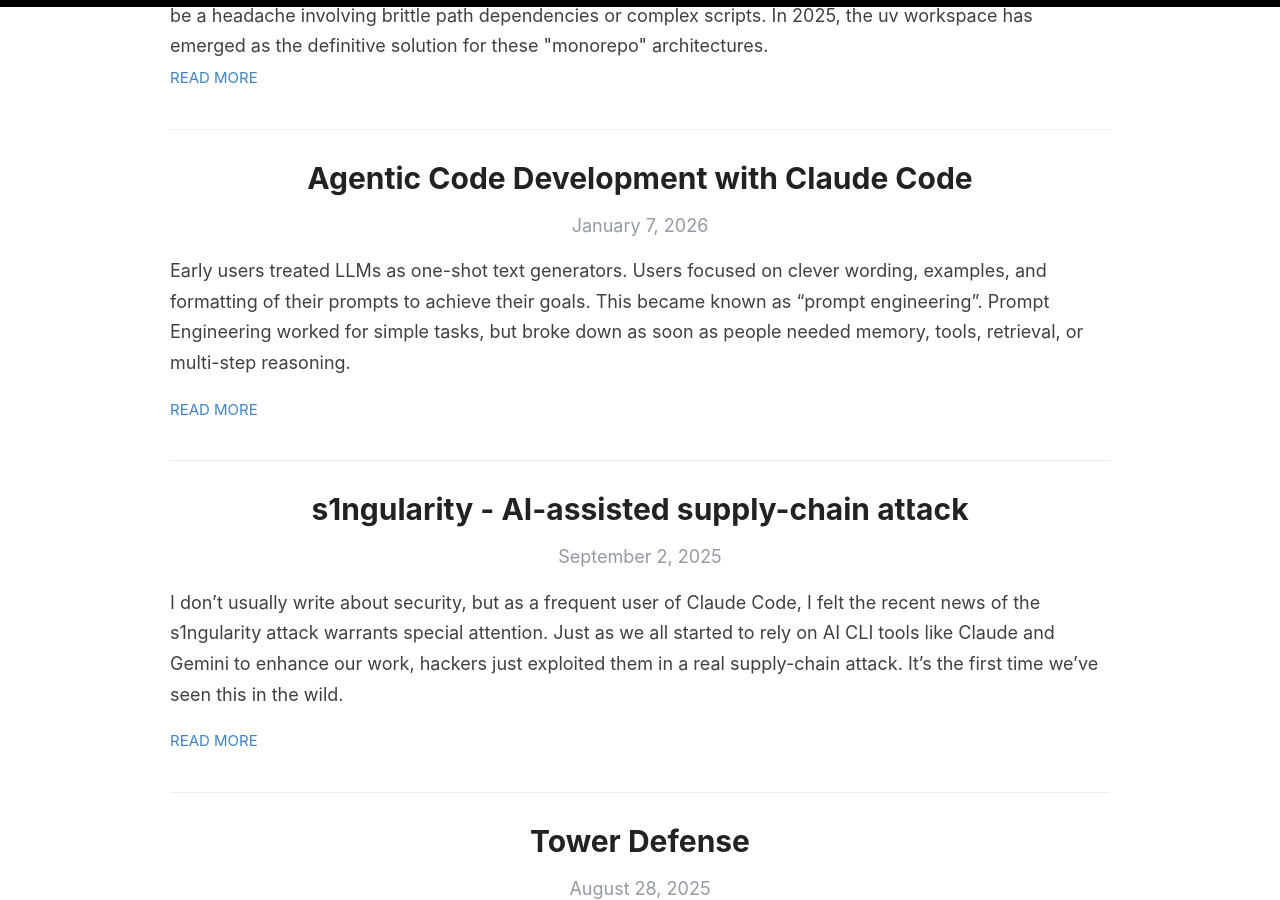
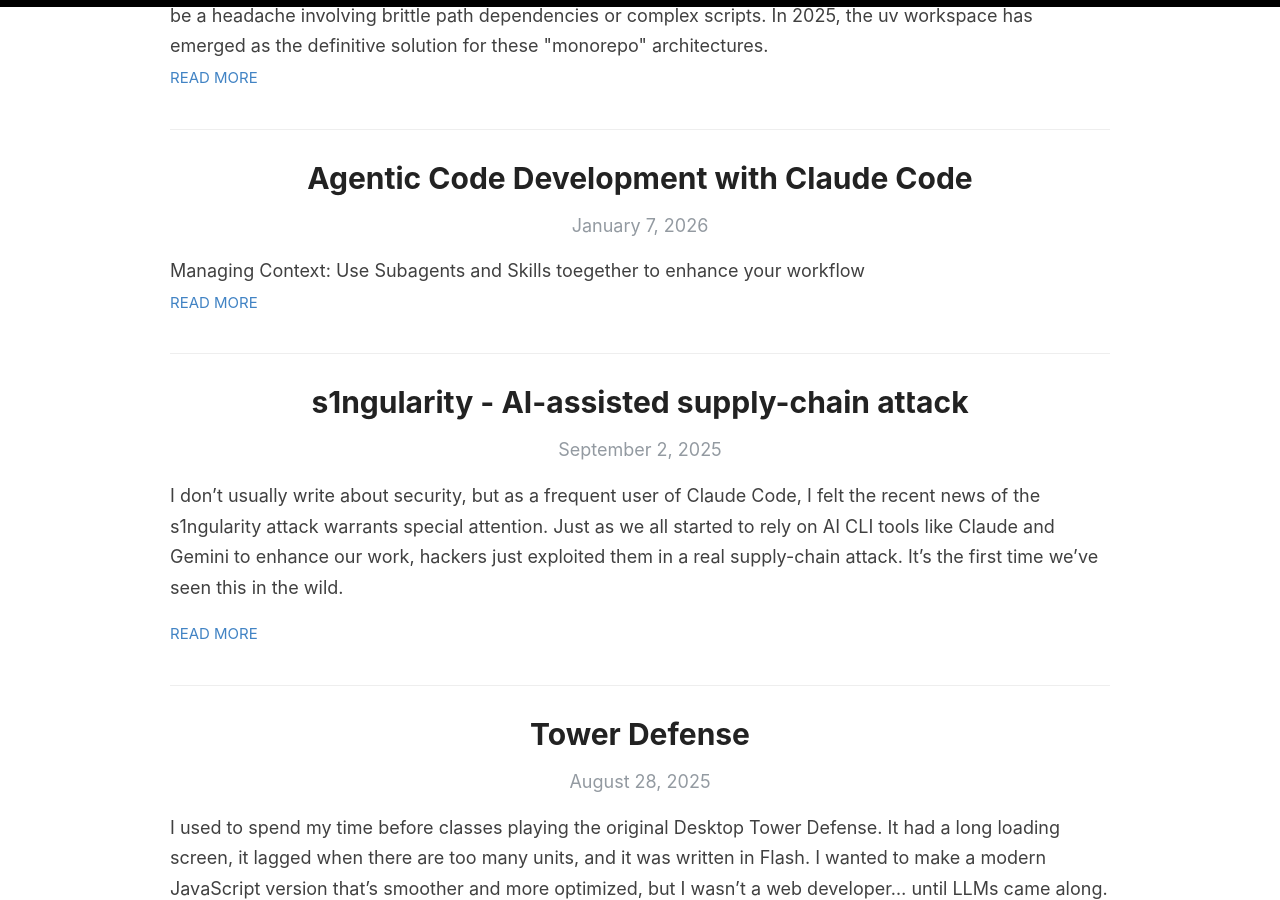
Before and after one commit to kfchou/kfchou.github.io, a Jekyll site: the page built from index.html, in a window 1280 px wide and 900 px high, scrolled down 1029 px. Built offline with Jekyll 4.4.1, drawn with Linux system fonts in a browser that asks for light colours; the list of posts is cut into pages by our own code.

Commit message:
add except

```diff
--- a/_posts/2026-01-07-agentic-coding.md
+++ b/_posts/2026-01-07-agentic-coding.md
@@ -1,7 +1,8 @@
 ---
 layout: post
-title:  Agentic Code Development with Claude Code
+title:  "Agentic Code Development with Claude Code"
 categories: [AI Coding, LLMs, Claude Code, Context Management]
+excerpt: "Managing Context: Use Subagents and Skills toegether to enhance your workflow"
 ---
 
 Early users treated LLMs as one-shot text generators. Users focused on clever wording, examples, and formatting of their prompts to achieve their goals. This became known as "prompt engineering". Prompt Engineering worked for simple tasks, but broke down as soon as people needed memory, tools, retrieval, or multi-step reasoning.
@@ -27,7 +28,7 @@
 3. Loads its own set of focused instructions
 4. Receives specific context from the main agent
 
-Based on this workflow, a cluttered `CLAUDE.md` risks degrading the performance of your subagents. For this reason, `CLAUDE.md` should be kept lean (there are [other reasons](https://x.com/Arindam_1729/status/2013273760619794778) to keep `CLAUDE.md` lean too. e.g, Claude may not follow your instructions or invoke skills because your `CLAUDE.md` file is too verbose). With subagents, you can split up a large, cluttered `CLAUDE.md` into specific instructions for specific agents - planning, reviewing, styling, committing, etc. You could build your own agents, but I recommend starting with pre-built ones that have already been battle tested [[4]]. Claude Code already comes with pre-defined agents -- for example, the `plan` mode uses a Plan subagent.
+Based on this workflow, **a cluttered `CLAUDE.md` risks degrading the performance of your subagents**. For this reason, `CLAUDE.md` should be kept lean (there are [other reasons](https://x.com/Arindam_1729/status/2013273760619794778) to keep `CLAUDE.md` lean too. e.g, Claude may not follow your instructions or invoke skills because your `CLAUDE.md` file is too verbose). With subagents, you can split up a large, cluttered `CLAUDE.md` into specific instructions for specific agents - planning, reviewing, styling, committing, etc. You could build your own agents, but I recommend starting with pre-built ones that have already been battle tested [[4]]. Claude Code already comes with pre-defined agents -- for example, the `plan` mode uses a Plan subagent.
 
 ### Under the Hood
 Subagents are defined as markdown files that live in `.claude/agents/`. Like general AI agents, they have access to specific instructions and tools.
```
